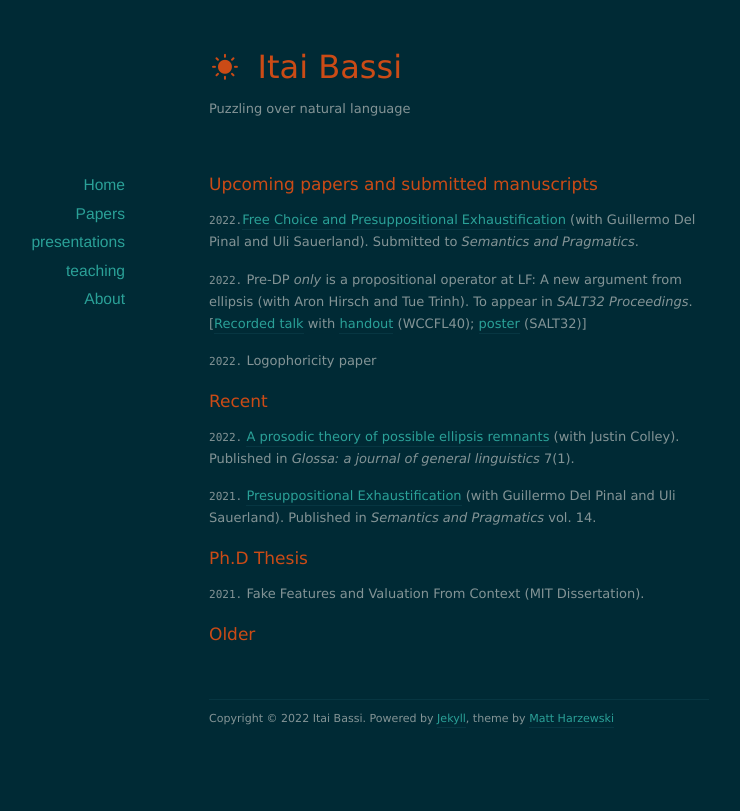
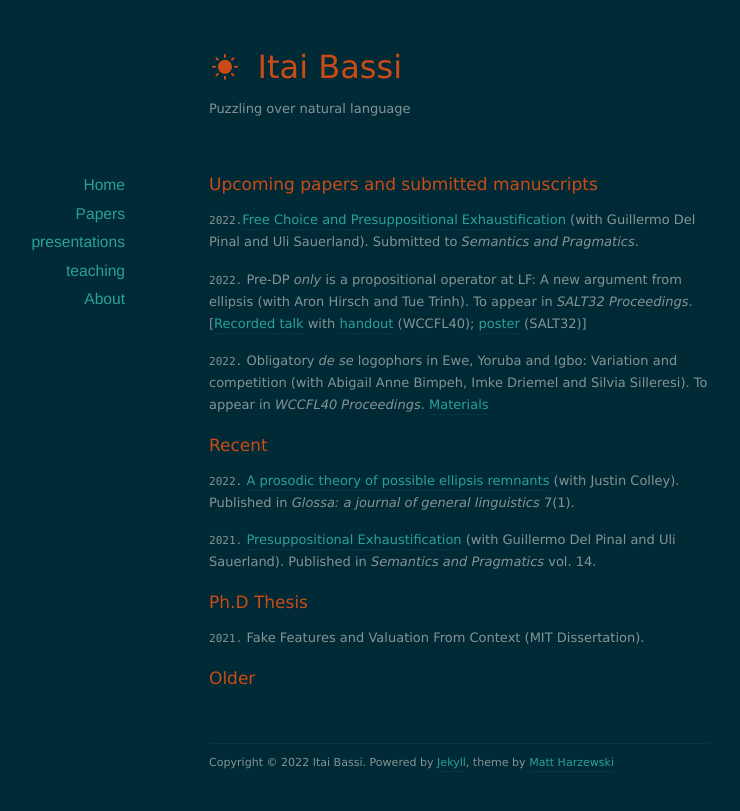
Before and after one commit to itaibassi/itaibassi.github.io, a Jekyll site: the page built from papers/index.markdown, in a window 1280 px wide. Shown: the top 811 px of the page, without its empty margins (181-921 px from the left). Built offline with Jekyll 4.4.1, drawn with Linux system fonts in a browser that asks for light colours; nearby versions of some CDN libraries.

Commit message:
Update index.markdown

```diff
--- a/papers/index.markdown
+++ b/papers/index.markdown
@@ -15,7 +15,8 @@ title: Papers
 `2022.` Pre-DP *only* is a propositional operator at LF: A new argument from ellipsis (with Aron Hirsch and Tue Trinh). To appear in *SALT32 Proceedings*.
 [[Recorded talk](https://osf.io/w6pue) with [handout](https://osf.io/fp2ym) (WCCFL40); [poster](https://osf.io/bwa7d) (SALT32)]
 
-`2022.` Logophoricity paper
+`2022.` Obligatory *de se* logophors in Ewe, Yoruba and Igbo: Variation and competition (with Abigail Anne Bimpeh, Imke Driemel and Silvia Silleresi). To appear in *WCCFL40 Proceedings*.
+[Materials](https://osf.io/p8gsv/)
 
 
 # Recent
```
